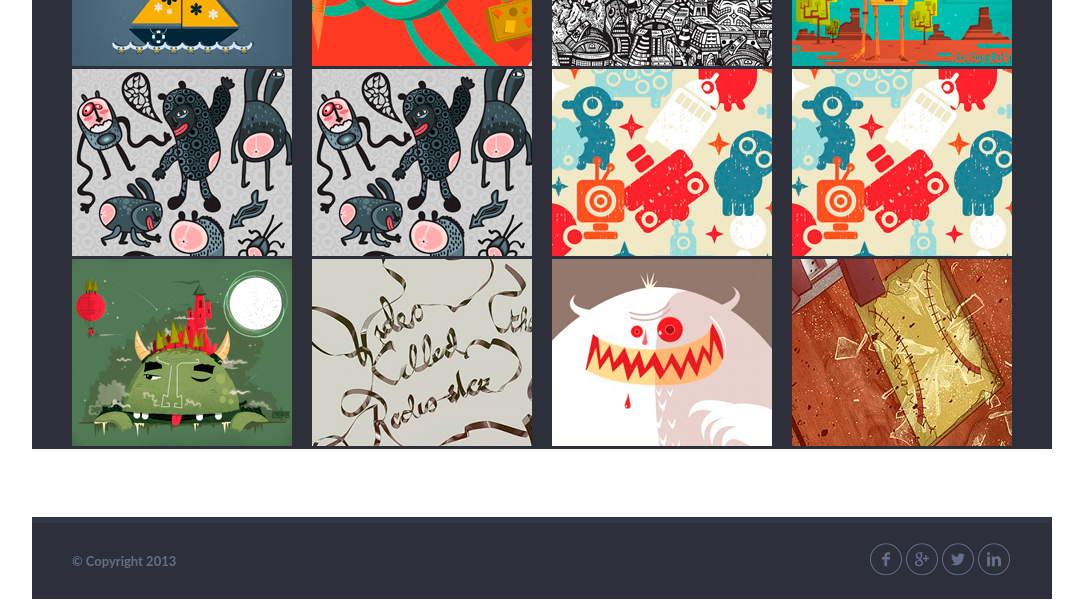
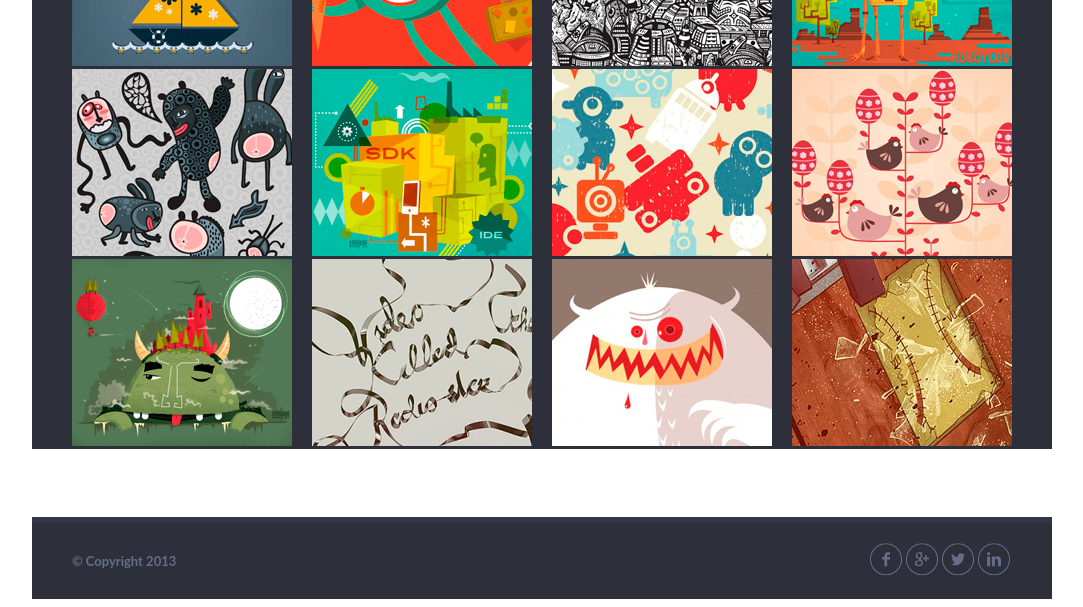
Before and after one commit to DaryaSinitskaya/Singolo-project, a plain HTML site: page index.html in a window 1280 px wide. Shown: the part 2164-2771 px from the top of the page, without its empty margins (98-1181 px from the left). Drawn offline with Linux system fonts and the light colour scheme.

Commit message:
fixed error in gallery

```diff
--- a/index.html
+++ b/index.html
@@ -121,9 +121,9 @@
                 <div><img src="assets/portfolio-3.png" alt="Portfolio 3"></div>
                 <div><img src="assets/portfolio-4.png" alt="Portfolio 4"></div>
                 <div><img src="assets/portfolio-5.png" alt="Portfolio 5"></div>
-                <div><img src="assets/portfolio-5.png" alt="Portfolio 6"></div>
+                <div><img src="assets/portfolio-6.png" alt="Portfolio 6"></div>
                 <div><img src="assets/portfolio-7.png" alt="Portfolio 7"></div>
-                <div><img src="assets/portfolio-7.png" alt="Portfolio 8"></div>
+                <div><img src="assets/portfolio-8.png" alt="Portfolio 8"></div>
                 <div><img src="assets/portfolio-9.png" alt="Portfolio 9"></div>
                 <div><img src="assets/portfolio-10.png" alt="Portfolio 10"></div>
                 <div><img src="assets/portfolio-11.png" alt="Portfolio 11"></div>
```
